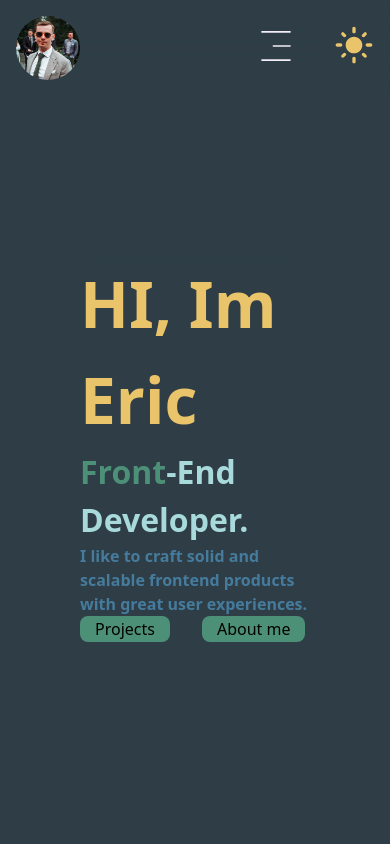
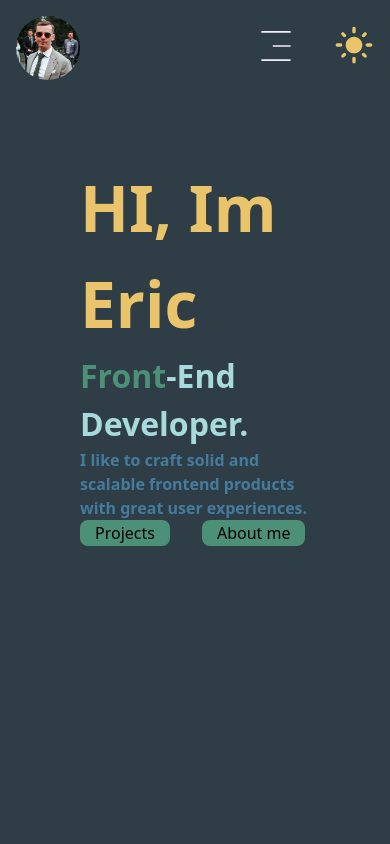
Before and after one commit to EricClasson/Portfolio-React, a React (Vite) app: page / in a window 390 px wide. Shown: the top 844 px of the page. Built offline with nearby package versions, Linux system fonts and the light colour scheme; no server answers.

Commit message:
fixing top hero

```diff
--- a/src/components/Header/header.scss
+++ b/src/components/Header/header.scss
@@ -76,4 +76,7 @@
   .Work-content {
     grid-template-columns: repeat(1, 1fr);
   }
+  .frontinfo {
+    top: 4rem;
+  }
 }
```
